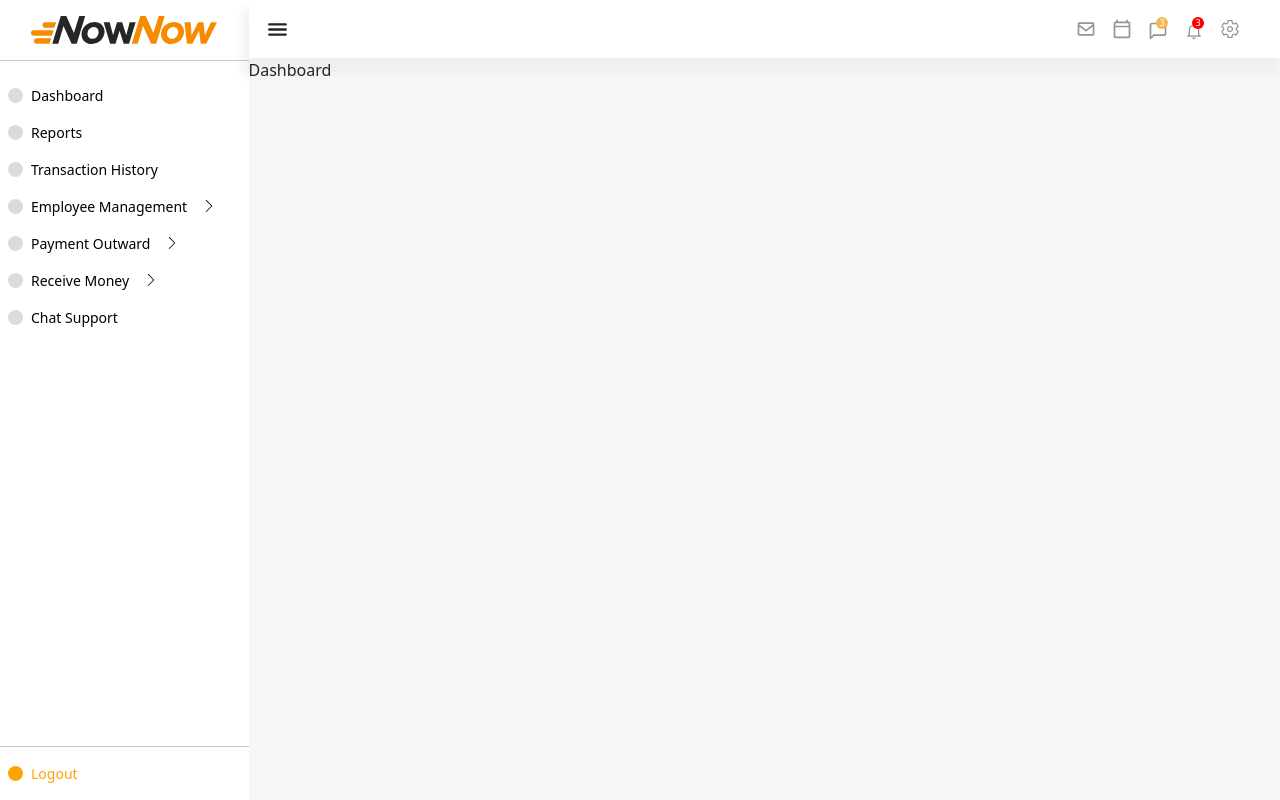
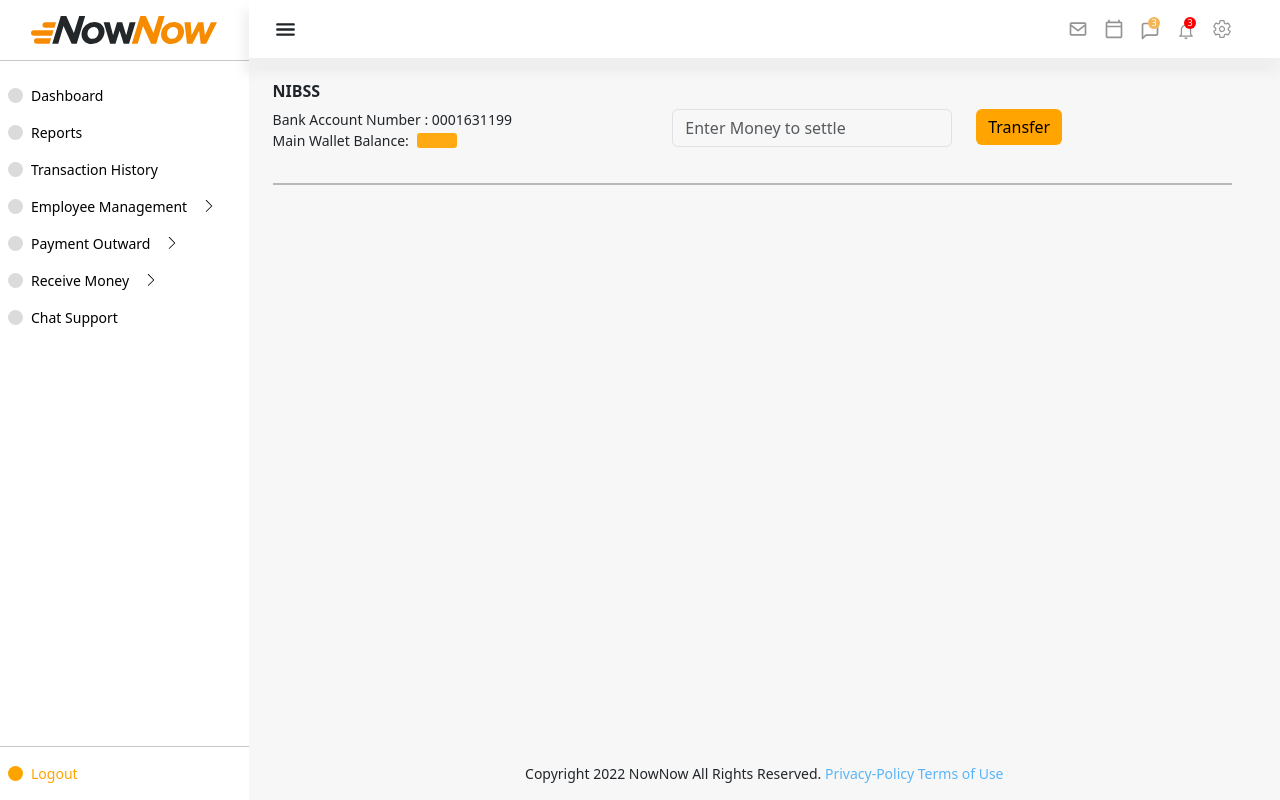
Before and after one commit to Dexie14/Now, a React (Vite) app: page / in a window 1280 px wide. Built offline with nearby package versions, Linux system fonts and the light colour scheme.

Commit message:
nownow dashboard

```diff
--- a/src/components/Dashboard.jsx
+++ b/src/components/Dashboard.jsx
@@ -1,9 +1,40 @@
-
+import { Button, Input } from "reactstrap";
 
 const Dashboard = () => {
   return (
-    <div>Dashboard</div>
-  )
-}
+    <div className="ps-4 pe-5 py-4">
+      <h6 className="fw-bold">NIBSS</h6>
+      <section className="d-flex ">
+        <div className="col-5">
+          <p className="fw-normal mb-0">Bank Account Number : 0001631199</p>
+          <p className="fw-normal d-flex align-items-center gap-2">
+            Main Wallet Balance:
+            <div
+              className=""
+              style={{
+                width: "40px",
+                height: "15px",
+                borderRadius: "3px",
+                background: "#ffaa12",
+              }}
+            ></div>
+          </p>
+        </div>
+        <div className="d-flex gap-4 col-7">
+          <div className="w-50">
+            <Input
+              placeholder="Enter Money to settle"
+              className="bg-transparent border-1"
+            />
+          </div>
+          <div>
+            <Button style={{background:"#ffa401"}} className="border-0 text-black">Transfer</Button>
+          </div>
+        </div>
+      </section>
+      <hr className="border-2 border-black " />
+    </div>
+  );
+};
 
-export default Dashboard
+export default Dashboard;
--- a/src/components/Navbar.jsx
+++ b/src/components/Navbar.jsx
@@ -1,3 +1,4 @@
+/* eslint-disable react/prop-types */
 import { IoMenu } from "react-icons/io5";
 import { BiEnvelope } from "react-icons/bi";
 import { MdOutlineCalendarToday } from "react-icons/md";
@@ -5,7 +6,7 @@ import { LuMessageSquare } from "react-icons/lu";
 import { IoMdNotificationsOutline } from "react-icons/io";
 import { IoSettingsOutline } from "react-icons/io5";
 
-const Navbar = () => {
+const Navbar = ({setOpen, open}) => {
   return (
     <section
       style={{
@@ -13,11 +14,11 @@ const Navbar = () => {
         boxShadow: "-3px 13px 9px 3px rgba(236,236,236,0.75)",
       }}
     >
-      <div className="d-flex justify-content-between px-3  py-3">
+      <div className="d-flex justify-content-between ps-4 pe-5  py-3">
         <div>
-          <IoMenu size={25} />
+          <IoMenu size={25} onClick={() => {setOpen(!open)}} style={{cursor: "pointer"}}/>
         </div>
-        <div className="d-flex gap-3 align-items-center px-4">
+        <div className="d-flex gap-3 align-items-center">
           <BiEnvelope size={20} color="#949494" />
           <MdOutlineCalendarToday size={20} color="#949494" />
           <div className="position-relative ">
--- a/src/components/SideBar.jsx
+++ b/src/components/SideBar.jsx
@@ -1,10 +1,11 @@
+/* eslint-disable react/prop-types */
 import Logo from "../assets/logo.svg";
 import { NavLink } from "react-router-dom";
 
 import { useState } from "react";
 import { SlArrowDown, SlArrowRight } from "react-icons/sl";
 
-const SideBar = () => {
+const SideBar = ({ close, setOpen }) => {
   const [employee, setEmployee] = useState(false);
   const [pay, setPay] = useState(false);
   const [receive, setReceive] = useState(false);
@@ -12,7 +13,15 @@ const SideBar = () => {
   return (
     <div className="d-flex justify-content-between flex-column min-vh-100">
       <section>
-        <div className="d-flex justify-content-center align-content-center my-3">
+        <div className="d-flex flex-column  justify-content-center align-items-center my-3">
+          {close && (
+            <button
+              type="button"
+              className="btn-close pt-3 flex justify-content-center"
+              aria-label="Close"
+              onClick={() => setOpen(false)}
+            ></button>
+          )}
           <img src={Logo} alt="Logo" className="w-75" />
         </div>
         <hr className="" />
@@ -146,7 +155,7 @@ const SideBar = () => {
       </section>
 
       <section className="">
-        <hr/>
+        <hr />
         <NavLink className="d-flex gap-2 align-items-center mb-3 text-decoration-none text-black px-2">
           <span
             className=""
--- a/src/layout/DashboardLayout.jsx
+++ b/src/layout/DashboardLayout.jsx
@@ -3,10 +3,14 @@ import { Outlet } from "react-router-dom";
 import SideBar from "../components/sideBar";
 import Navbar from "../components/Navbar";
 import "./layout.css"
+import { useState } from "react";
 
 const DashboardLayout = () => {
 
-    const open = false
+    // const open = false
+
+
+    const [open, setOpen] = useState(false)
 
   return (
     <div className="d-flex">
@@ -18,28 +22,31 @@ const DashboardLayout = () => {
           boxShadow: "7px 1px 12px -1px rgba(64,61,61,0.67)",
         }}
       >
-        <SideBar />
+        <SideBar  close={false} />
       </div>
       {
         open &&
       <div
-        className="position-absolute top-0 bottom-0"
+        className="position-absolute top-0 bottom-0 d-md-none bg-white flex-column d-flex "
         style={{
           width: "50vw",
           height: "100vh",
           boxShadow: "7px 1px 12px -1px rgba(64,61,61,0.67)",
         }}
       >
-        <SideBar />
+        <SideBar close={true} setOpen={setOpen} open={open} />
       </div>
 }
 
       <div
-        className="break"
+        className="break d-flex flex-column justify-content-between "
         style={{height: "100vh", background: "#f7f7f7" }}
       >
-        <Navbar/>
+        <div>
+        <Navbar setOpen={setOpen}/>
         <Outlet />
+        </div>
+        <p className="text-center">Copyright 2022 NowNow All Rights Reserved. <span style={{color:"#5ab5f8"}}>Privacy-Policy Terms of Use</span></p>
       </div>
     </div>
   );
```
